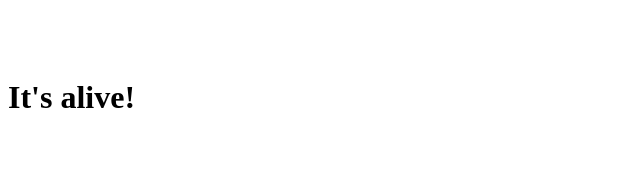
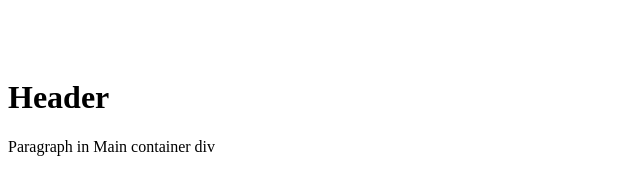
Before and after one commit to brunosilvadev/flamboyant, a website: page index.html in a window 1280 px wide. Shown: the whole page, without its empty margins (0-640 px from the left). Drawn offline with Linux system fonts and the light colour scheme.

Commit message:
Update index.html

```diff
--- a/index.html
+++ b/index.html
@@ -8,7 +8,11 @@
   </style>
 </head>
 <body>
-<h1>It's  alive!</h1>
+  <div id="header">
+<h1>Header</h1></div>
+<div id="main">
+<p>Paragraph in Main container div</p>
+</div>
 
 </body>
 </html>
```
